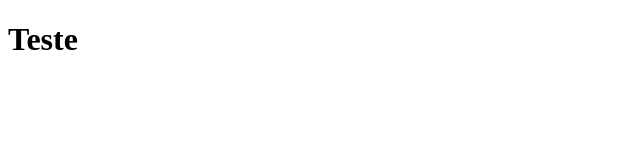
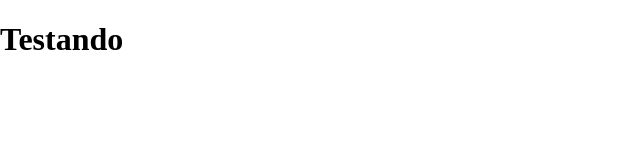
Before and after one commit to viniciusgusmao/spotify-web-clone-react-typescript, a React (Create React App) app: page / in a window 1280 px wide. Shown: the top 160 px of the page, without its empty margins (0-640 px from the left). Built offline with nearby package versions, Linux system fonts and the light colour scheme.

Commit message:
Styled-components com typescript configurados

```diff
--- a/package.json
+++ b/package.json
@@ -10,6 +10,7 @@
     "@types/node": "^12.0.0",
     "@types/react": "^16.9.0",
     "@types/react-dom": "^16.9.0",
+    "@types/styled-components": "^5.0.1",
     "axios": "^0.19.2",
     "react": "^16.13.0",
     "react-dom": "^16.13.0",
--- a/src/App.tsx
+++ b/src/App.tsx
@@ -1,11 +1,21 @@
-import React from 'react';
+import * as React from 'react';
+import { theme } from './theme';
+import { ThemeProvider, createGlobalStyle } from './styled-components';
 
-function App() {
-  return (
-    <div className="App">
-      <h1>Teste</h1>
-    </div>
-  );
+const GlobalStyle = createGlobalStyle`
+  body {
+    padding: 0px;
+    margin: 0px;
+  }
+`;
+
+export default function App() {
+    return (
+      <ThemeProvider theme={theme}>
+        <>
+          <GlobalStyle />
+          <h1>Testando</h1>
+        </>
+      </ThemeProvider>
+    );
 }
-
-export default App;
--- /dev/null
+++ b/src/index.d.ts
@@ -0,0 +1,16 @@
+import * as React from 'react';
+import { ThemedStyledComponentsModule } from 'styled-components';
+
+declare module 'styled-components' {
+  export interface ThemedStyledComponentsModule<T> {
+      createGlobalStyle(
+          strings: TemplateStringsArray,
+          ...interpolations: SimpleInterpolation[]
+      ): React.ComponentClass;
+  }
+
+  export function createGlobalStyle(
+    strings: TemplateStringsArray,
+    ...interpolations: SimpleInterpolation[]
+  ): React.ComponentClass;
+}
--- a/src/index.tsx
+++ b/src/index.tsx
@@ -1,11 +1,9 @@
 import React from 'react';
 import ReactDOM from 'react-dom';
 import App from './App';
-import * as serviceWorker from './serviceWorker';
 
 ReactDOM.render(<App />, document.getElementById('root'));
 
 // If you want your app to work offline and load faster, you can change
 // unregister() to register() below. Note this comes with some pitfalls.
 // Learn more about service workers: https://bit.ly/CRA-PWA
-serviceWorker.unregister();
--- a/src/serviceWorker.ts
+++ /dev/null
@@ -1,149 +0,0 @@
-// This optional code is used to register a service worker.
-// register() is not called by default.
-
-// This lets the app load faster on subsequent visits in production, and gives
-// it offline capabilities. However, it also means that developers (and users)
-// will only see deployed updates on subsequent visits to a page, after all the
-// existing tabs open on the page have been closed, since previously cached
-// resources are updated in the background.
-
-// To learn more about the benefits of this model and instructions on how to
-// opt-in, read https://bit.ly/CRA-PWA
-
-const isLocalhost = Boolean(
-  window.location.hostname === 'localhost' ||
-    // [::1] is the IPv6 localhost address.
-    window.location.hostname === '[::1]' ||
-    // 127.0.0.0/8 are considered localhost for IPv4.
-    window.location.hostname.match(
-      /^127(?:\.(?:25[0-5]|2[0-4][0-9]|[01]?[0-9][0-9]?)){3}$/
-    )
-);
-
-type Config = {
-  onSuccess?: (registration: ServiceWorkerRegistration) => void;
-  onUpdate?: (registration: ServiceWorkerRegistration) => void;
-};
-
-export function register(config?: Config) {
-  if (process.env.NODE_ENV === 'production' && 'serviceWorker' in navigator) {
-    // The URL constructor is available in all browsers that support SW.
-    const publicUrl = new URL(
-      process.env.PUBLIC_URL,
-      window.location.href
-    );
-    if (publicUrl.origin !== window.location.origin) {
-      // Our service worker won't work if PUBLIC_URL is on a different origin
-      // from what our page is served on. This might happen if a CDN is used to
-      // serve assets; see https://github.com/facebook/create-react-app/issues/2374
-      return;
-    }
-
-    window.addEventListener('load', () => {
-      const swUrl = `${process.env.PUBLIC_URL}/service-worker.js`;
-
-      if (isLocalhost) {
-        // This is running on localhost. Let's check if a service worker still exists or not.
-        checkValidServiceWorker(swUrl, config);
-
-        // Add some additional logging to localhost, pointing developers to the
-        // service worker/PWA documentation.
-        navigator.serviceWorker.ready.then(() => {
-          console.log(
-            'This web app is being served cache-first by a service ' +
-              'worker. To learn more, visit https://bit.ly/CRA-PWA'
-          );
-        });
-      } else {
-        // Is not localhost. Just register service worker
-        registerValidSW(swUrl, config);
-      }
-    });
-  }
-}
-
-function registerValidSW(swUrl: string, config?: Config) {
-  navigator.serviceWorker
-    .register(swUrl)
-    .then(registration => {
-      registration.onupdatefound = () => {
-        const installingWorker = registration.installing;
-        if (installingWorker == null) {
-          return;
-        }
-        installingWorker.onstatechange = () => {
-          if (installingWorker.state === 'installed') {
-            if (navigator.serviceWorker.controller) {
-              // At this point, the updated precached content has been fetched,
-              // but the previous service worker will still serve the older
-              // content until all client tabs are closed.
-              console.log(
-                'New content is available and will be used when all ' +
-                  'tabs for this page are closed. See https://bit.ly/CRA-PWA.'
-              );
-
-              // Execute callback
-              if (config && config.onUpdate) {
-                config.onUpdate(registration);
-              }
-            } else {
-              // At this point, everything has been precached.
-              // It's the perfect time to display a
-              // "Content is cached for offline use." message.
-              console.log('Content is cached for offline use.');
-
-              // Execute callback
-              if (config && config.onSuccess) {
-                config.onSuccess(registration);
-              }
-            }
-          }
-        };
-      };
-    })
-    .catch(error => {
-      console.error('Error during service worker registration:', error);
-    });
-}
-
-function checkValidServiceWorker(swUrl: string, config?: Config) {
-  // Check if the service worker can be found. If it can't reload the page.
-  fetch(swUrl, {
-    headers: { 'Service-Worker': 'script' }
-  })
-    .then(response => {
-      // Ensure service worker exists, and that we really are getting a JS file.
-      const contentType = response.headers.get('content-type');
-      if (
-        response.status === 404 ||
-        (contentType != null && contentType.indexOf('javascript') === -1)
-      ) {
-        // No service worker found. Probably a different app. Reload the page.
-        navigator.serviceWorker.ready.then(registration => {
-          registration.unregister().then(() => {
-            window.location.reload();
-          });
-        });
-      } else {
-        // Service worker found. Proceed as normal.
-        registerValidSW(swUrl, config);
-      }
-    })
-    .catch(() => {
-      console.log(
-        'No internet connection found. App is running in offline mode.'
-      );
-    });
-}
-
-export function unregister() {
-  if ('serviceWorker' in navigator) {
-    navigator.serviceWorker.ready
-      .then(registration => {
-        registration.unregister();
-      })
-      .catch(error => {
-        console.error(error.message);
-      });
-  }
-}
--- /dev/null
+++ b/src/styled-components.ts
@@ -0,0 +1,15 @@
+import * as styledComponents from 'styled-components';
+import { ThemedStyledComponentsModule } from 'styled-components';
+
+import { StyleClosetTheme } from './theme';
+
+const {
+  default: styled,
+  css,
+  createGlobalStyle,
+  keyframes,
+  ThemeProvider
+} = styledComponents as ThemedStyledComponentsModule<StyleClosetTheme>;
+
+export { css, createGlobalStyle, keyframes, ThemeProvider };
+export default styled;
--- /dev/null
+++ b/src/theme.ts
@@ -0,0 +1,67 @@
+// JS reimplementation of Style Closet scales for use in styled-components
+const colors = {
+  blue: '#2179ee',
+  green: '#00cc9a',
+  coral: '#ff6759',
+  gold: '#f0b95b',
+  purple: '#7537ef',
+  white: '#ffffff',
+  black: '#000000',
+
+  grey10: '#f3f4f8',
+  grey20: '#e1e5eb',
+  grey30: '#c2c6cc',
+  grey40: '#9ea2a8',
+  grey50: '#686c73',
+  grey60: '#30363d'
+};
+
+const secondaryColors = {
+  blue10: '#ade7ff',
+  blue20: '#61bcff',
+  blue30: '#2179ee',
+  blue40: '#1f4ab4',
+  blue50: '#1d2064',
+  green10: '#b5ffcb',
+  green20: '#5dffa3',
+  green30: '#00cc9a',
+  green40: '#219a8a',
+  green50: '#183f51',
+  purple10: '#dec7ff',
+  purple20: '#a673ff',
+  purple30: '#7537ef',
+  purple40: '#4e23b6',
+  purple50: '#2d1b64',
+  coral10: '#ffc6b3',
+  coral20: '#ff8e75',
+  coral30: '#ff6759',
+  coral40: '#eb312a',
+  coral50: '#7b1e30',
+  gold10: '#ffedc2',
+  gold20: '#ffda8b',
+  gold30: '#f0b95b',
+  gold40: '#e5a229',
+  gold50: '#6a4a24'
+};
+
+const breakpoints = ['31.25em', '43.75em', '46.875em'];
+const fontSizes = ['1.2rem', '1.4rem', '1.6rem', '1.8rem', '2.4rem', '2.8rem', '3.2rem', '4.0rem', '4.8rem', '6.4rem'];
+const space = ['0', '.4rem', '.8rem', '1.2rem', '1.6rem', '2.0rem', '3.2rem', '4.8rem', '6.4rem', '9.6rem'];
+
+export interface StyleClosetTheme {
+  breakpoints: string[];
+  fontSizes: string[];
+  space: string[];
+  colors: { [key in keyof typeof colors]: string };
+  secondaryColors: { [key in keyof typeof secondaryColors]: string };
+}
+
+const theme: StyleClosetTheme = {
+  breakpoints,
+  fontSizes,
+  space,
+  colors,
+  secondaryColors
+};
+
+export { theme };
```
Also changed, not shown: 1 other file (tests, documents, lock files or other folders).
